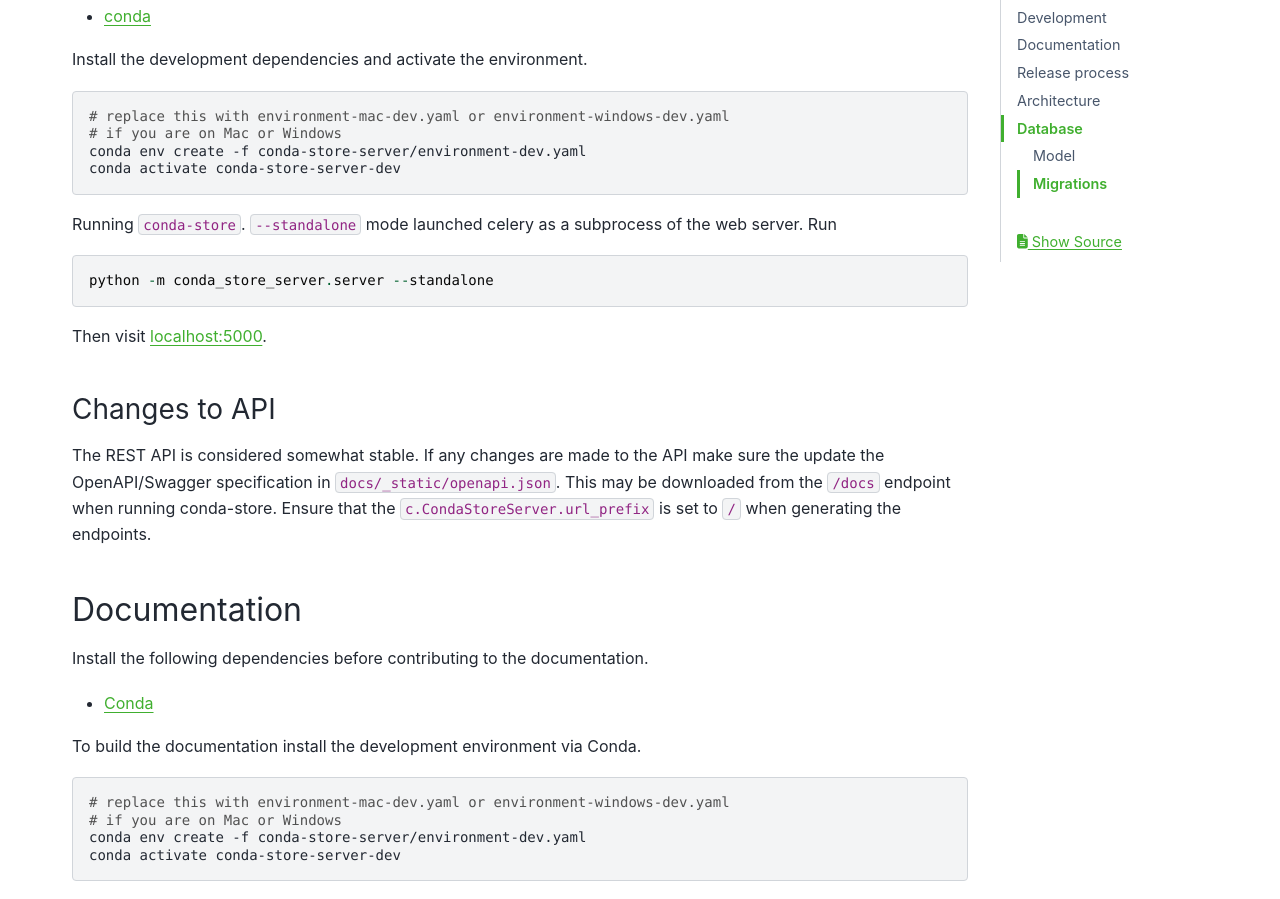
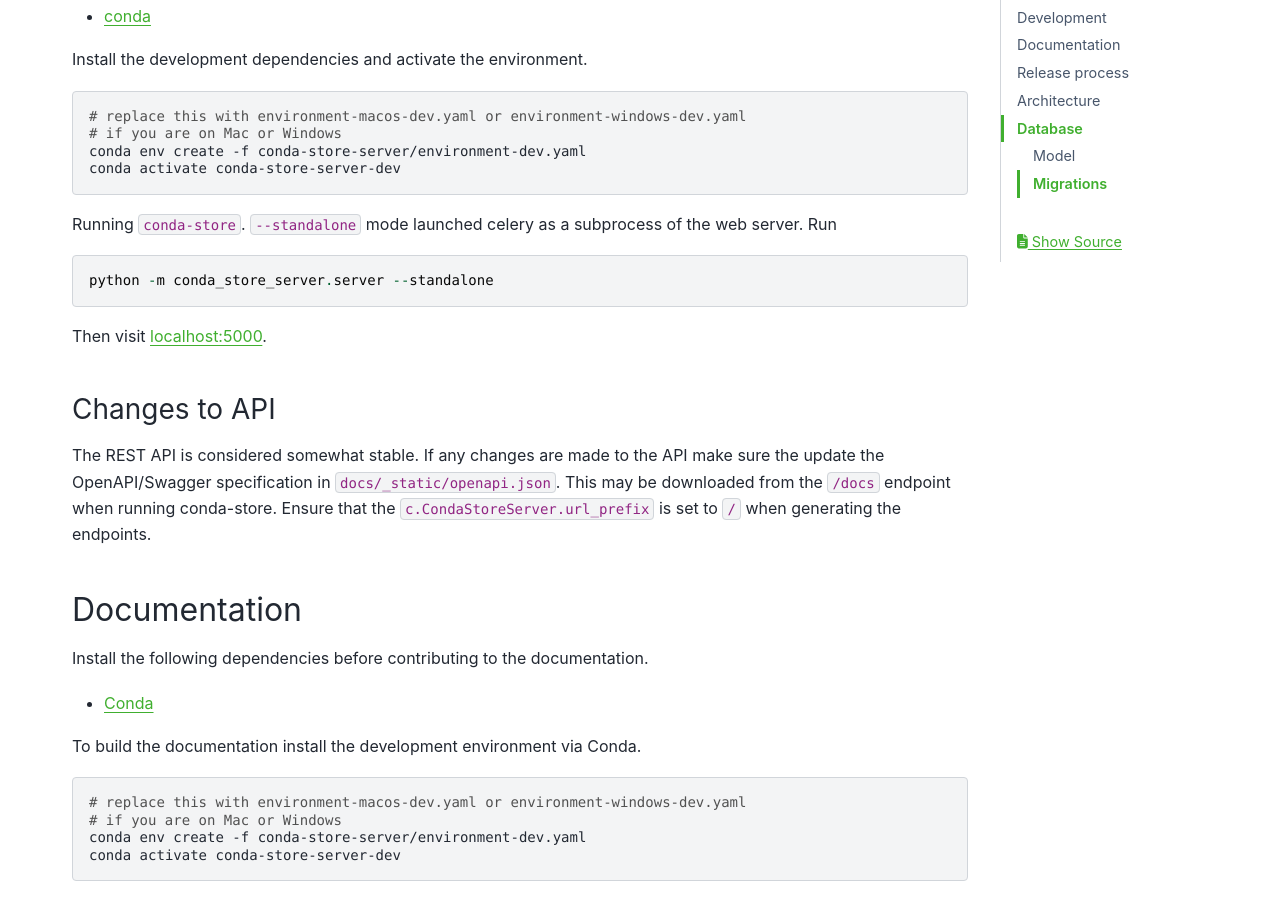
Before and after one commit to conda-incubator/conda-store, a Sphinx documentation site: the page built from docs/contributing.md, in a window 1280 px wide and 1400 px high, scrolled down 1508 px. Shown: the part 152-1051 px from the top of the window. Built offline with Sphinx 7.4.7 and the PyData theme 0.15.4, drawn with Linux system fonts in a browser that asks for light colours.

Commit message:
Fix filename

````diff
--- a/docs/contributing.md
+++ b/docs/contributing.md
@@ -66,7 +66,7 @@
 Install the development dependencies and activate the environment.
 
 ```shell
-# replace this with environment-mac-dev.yaml or environment-windows-dev.yaml
+# replace this with environment-macos-dev.yaml or environment-windows-dev.yaml
 # if you are on Mac or Windows
 conda env create -f conda-store-server/environment-dev.yaml
 conda activate conda-store-server-dev
@@ -101,7 +101,7 @@
 Conda.
 
 ```shell
-# replace this with environment-mac-dev.yaml or environment-windows-dev.yaml
+# replace this with environment-macos-dev.yaml or environment-windows-dev.yaml
 # if you are on Mac or Windows
 conda env create -f conda-store-server/environment-dev.yaml
 conda activate conda-store-server-dev
````
